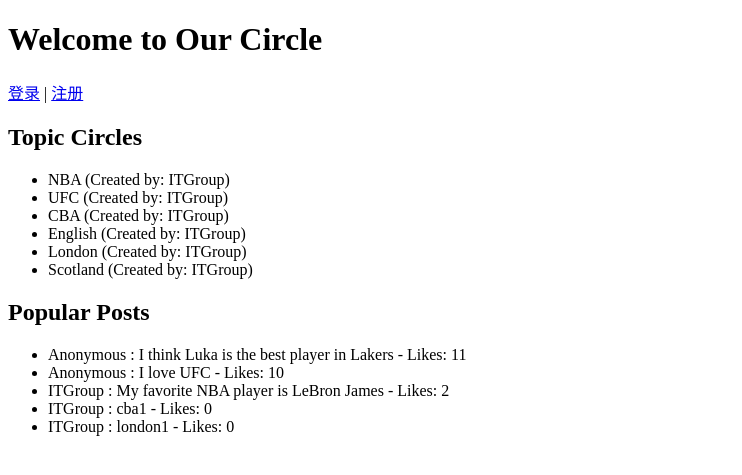
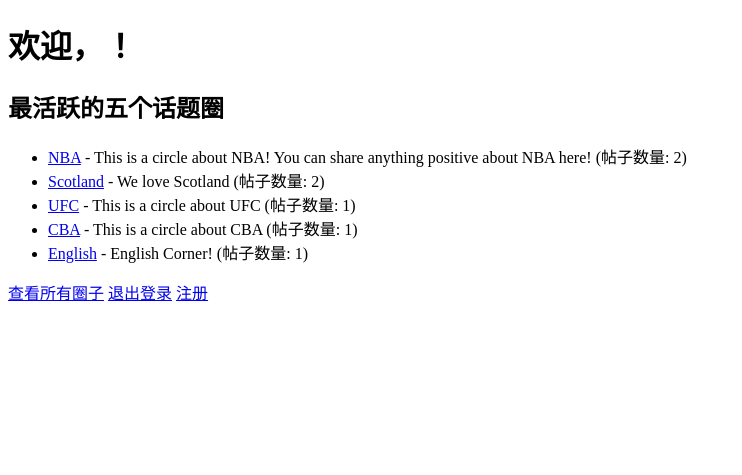
Before and after one commit to HZF316/IT_Proj, a Django app: page / in a window 1280 px wide. Shown: the top 475 px of the page, without its empty margins (0-742 px from the left). Run offline with Django 5.2, Linux system fonts and the light colour scheme; data comes from the database, SQL or seed files in the repository; both versions use the stored data as it was after the commit.

Commit message:
forth  commit

```diff
--- a/forum/templates/forum/home.html
+++ b/forum/templates/forum/home.html
@@ -1,42 +1,28 @@
 <!DOCTYPE html>
 <html>
 <head>
-    <title>Our Circle</title>
+    <title>Our Circle - 主页</title>
 </head>
 <body>
-    <h1>Welcome to Our Circle</h1>
-    {% if user.is_authenticated %}
-        <p>欢迎，{{ user.username }}！
-            <form action="{% url 'logout' %}" method="post" style="display:inline;">
-                {% csrf_token %}
-                <button type="submit">登出</button>
-            </form>
-        </p>
-    {% else %}
-        <p><a href="{% url 'login' %}">登录</a> | <a href="{% url 'register' %}">注册</a></p>
+    <h1>欢迎，{{ user.username }}！</h1>
+    {% if messages %}
+        {% for message in messages %}
+            <p {% if message.tags %}class="{{ message.tags }}"{% endif %}>{{ message }}</p>
+        {% endfor %}
     {% endif %}
-    <h2>Topic Circles</h2>
+    <h2>最活跃的五个话题圈</h2>
     <ul>
         {% for circle in circles %}
-            <li>{{ circle.name }} (Created by: {{ circle.created_by.username }})</li>
+            <li>
+                <a href="{% url 'circle_detail' circle.id %}">{{ circle.name }}</a>
+                - {{ circle.description }} (帖子数量: {{ circle.post_count }})
+            </li>
         {% empty %}
-            <li>No circles available.</li>
+            <li>暂无活跃话题圈。</li>
         {% endfor %}
     </ul>
-    <h2>Popular Posts</h2>
-    <ul>
-        {% for post in popular_posts %}
-            <li>
-                {% if post.is_anonymous %}
-                    {{ post.nickname|default:"Anonymous" }}
-                {% else %}
-                    {{ post.user.username }}
-                {% endif %}
-                : {{ post.content }} - Likes: {{ post.likes }}
-            </li>
-        {% empty %}
-            <li>No posts yet.</li>
-        {% endfor %}
-    </ul>
+    <a href="{% url 'all_circles' %}">查看所有圈子</a>  <!-- 新增链接 -->
+    <a href="{% url 'logout' %}">退出登录</a>
+    <a href="{% url 'register' %}">注册</a>
 </body>
 </html>
--- a/forum/urls.py
+++ b/forum/urls.py
@@ -11,4 +11,5 @@
     path('post/<int:post_id>/dislike/', views.dislike_post, name='dislike_post'),
     path('post/<int:post_id>/comment/', views.add_comment, name='add_comment'),
     path('post/<int:post_id>/report/', views.report_post, name='report_post'),
+    path('all-circles/', views.all_circles, name='all_circles'),
 ]
--- a/forum/views.py
+++ b/forum/views.py
@@ -1,3 +1,5 @@
+from django.core.paginator import Paginator
+from django.db.models import Count, Q
 from django.shortcuts import render, redirect
 from django.contrib.auth import login, authenticate
 from django.shortcuts import render, redirect, get_object_or_404
@@ -10,9 +12,13 @@
 
 # 主页视图（已存在）
 def home(request):
-    circles = TopicCircle.objects.filter(is_active=True)
-    popular_posts = Post.objects.order_by('-likes')[:5]
-    return render(request, 'forum/home.html', {'circles': circles, 'popular_posts': popular_posts})
+    # circles = TopicCircle.objects.filter(is_active=True)
+    # popular_posts = Post.objects.order_by('-likes')[:5]
+    # return render(request, 'forum/home.html', {'circles': circles, 'popular_posts': popular_posts})
+    circles = TopicCircle.objects.filter(is_active=True).annotate(
+        post_count=Count('post')
+    ).order_by('-post_count')[:5]
+    return render(request, 'forum/home.html', {'circles': circles})
 
 # 注册视图
 def register(request):
@@ -135,3 +141,52 @@
             messages.error(request, '请提供举报原因！')
         return redirect('circle_detail', circle_id=post.circle.id)
     return render(request, 'forum/report_post.html', {'post': post})
+
+
+# def all_circles(request):
+#     circles = TopicCircle.objects.filter(is_active=True).annotate(
+#         post_count=Count('post')
+#     ).order_by('name')
+#     paginator = Paginator(circles, 10)  # 每页10个圈子
+#     page_number = request.GET.get('page')
+#     page_obj = paginator.get_page(page_number)
+#     return render(request, 'forum/all_circles.html', {'page_obj': page_obj})
+@login_required
+def all_circles(request):
+    # 获取排序参数
+    sort_by = request.GET.get('sort', 'name')  # 默认按名称排序
+    sort_options = {
+        'name': 'name',  # 按名称升序
+        'name_desc': '-name',  # 按名称降序
+        'post_count': '-post_count',  # 按帖子数量降序
+        'post_count_asc': 'post_count',  # 按帖子数量升序
+    }
+    sort_field = sort_options.get(sort_by, 'name')  # 默认排序字段
+
+    # 获取搜索参数
+    search_query = request.GET.get('search', '')
+
+    # 查询所有活跃圈子
+    circles = TopicCircle.objects.filter(is_active=True).annotate(
+        post_count=Count('post')
+    )
+
+    # 应用搜索过滤
+    if search_query:
+        circles = circles.filter(
+            Q(name__icontains=search_query) | Q(description__icontains=search_query)
+        )
+
+    # 应用排序
+    circles = circles.order_by(sort_field)
+
+    # 分页
+    paginator = Paginator(circles, 10)  # 每页10个圈子
+    page_number = request.GET.get('page')
+    page_obj = paginator.get_page(page_number)
+
+    return render(request, 'forum/all_circles.html', {
+        'page_obj': page_obj,
+        'sort_by': sort_by,  # 传递当前排序选项
+        'search_query': search_query  # 传递当前搜索查询
+    })
```
Also changed, not shown: forum/templates/forum/all_circles.html (added, +74 -0 lines), db.sqlite3.
